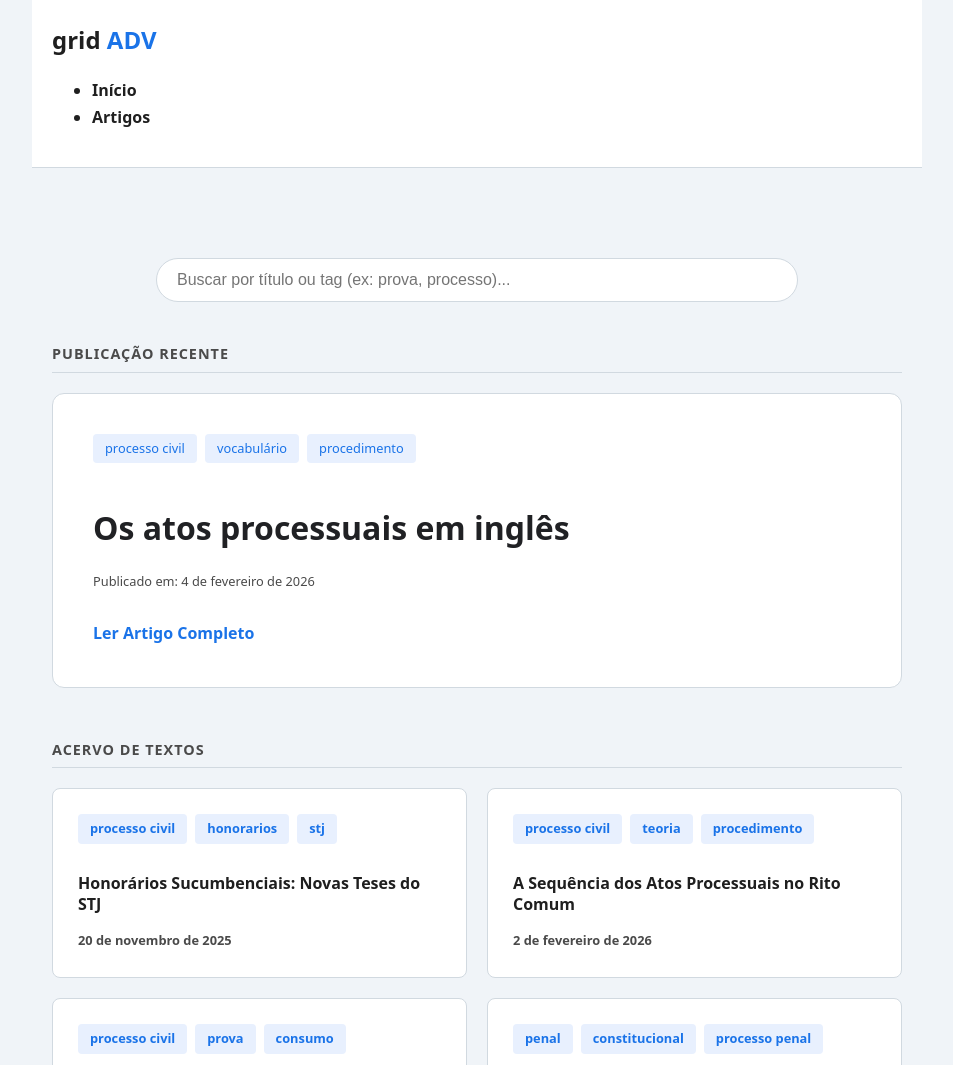
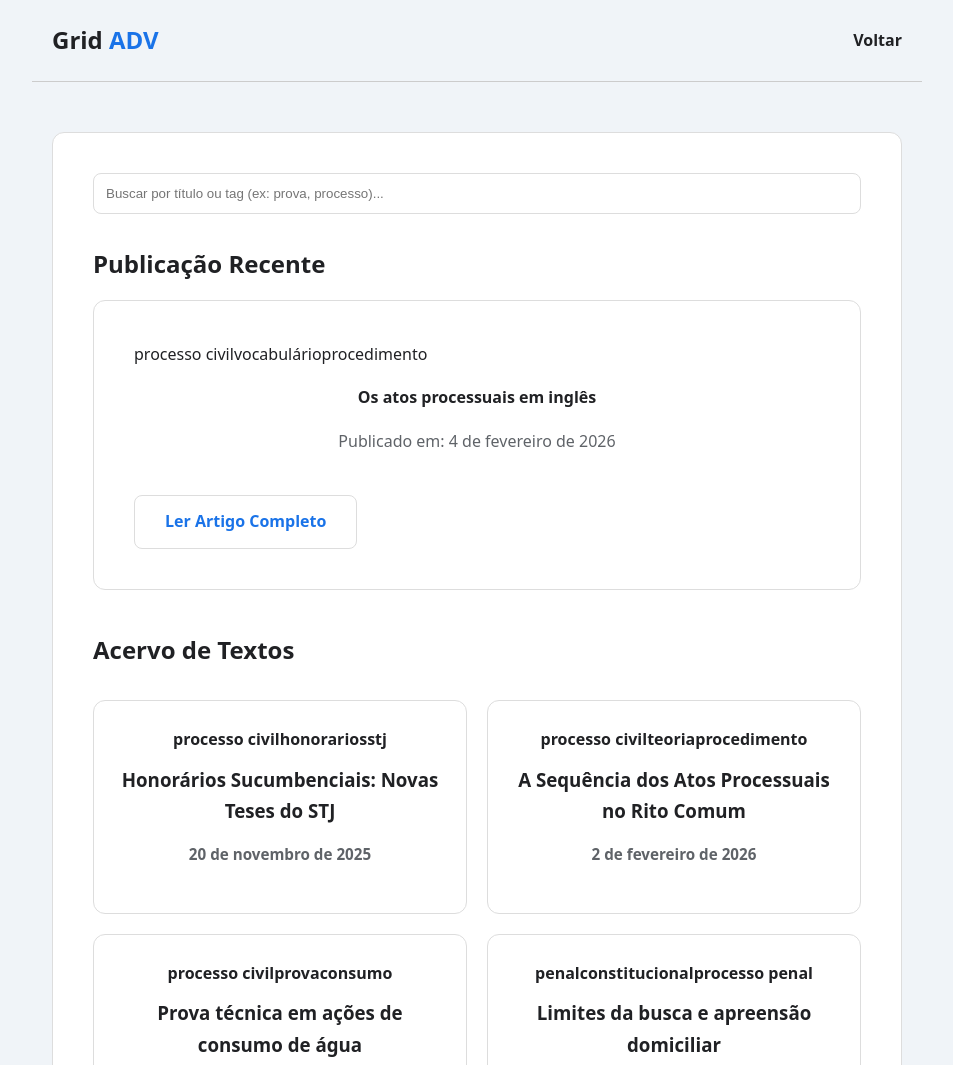
Before and after one commit to saas-grid/adv, a plain HTML site: page artigos/index.html in a window 1280 px wide. Shown: the top 1065 px of the page, without its empty margins (163-1116 px from the left). Drawn offline with Linux system fonts and the light colour scheme.

Commit message:
Update index.html

```diff
--- a/artigos/index.html
+++ b/artigos/index.html
@@ -3,140 +3,49 @@
 <head>
   <meta charset="UTF-8">
   <meta name="viewport" content="width=device-width, initial-scale=1.0">
-    <title>Artigos Técnicos | Painel ADV</title>
+  <title>Artigos Técnicos | Grid ADV</title>
   <link rel="stylesheet" href="../style.css">
-    <link href="https://fonts.googleapis.com/css2?family=Inter:wght@300;400;600;700&display=swap" rel="stylesheet">
-    <style>
-        /* Sobrescrita da Identidade Visual para Tom Azul Claro */
-        :root {
-            --bg-color: #f0f4f8; /* Azul claro estilo Gemini */
-            --card-bg: #ffffff;
-            --primary-blue: #1a73e8; /* Azul Google/Gemini */
-            --text-dark: #1f1f1f;
-            --text-gray: #4a4a4a;
-            --border-color: #d1d9e0;
-        }
-
-        body {
-            background-color: var(--bg-color);
-            color: var(--text-dark);
-        }
-
-        header {
-            background: var(--card-bg);
-            border-bottom: 1px solid var(--border-color);
-        }
-
-        .logo, nav ul li a { color: var(--text-dark) !important; }
-
-        /* Estilos do Repositório */
-        .search-container {
-            margin: 40px 0;
-            text-align: center;
-        }
-
-        #artigo-search {
-            width: 100%;
-            max-width: 600px;
-            padding: 12px 20px;
-            border-radius: 25px;
-            border: 1px solid var(--border-color);
-            font-size: 1rem;
-            outline: none;
-            transition: 0.3s;
-        }
-
-        #artigo-search:focus { border-color: var(--primary-blue); box-shadow: 0 0 8px rgba(26,115,232,0.2); }
-
-        .section-title {
-            font-size: 0.9rem;
-            text-transform: uppercase;
-            letter-spacing: 1px;
-            color: var(--text-gray);
-            margin-bottom: 20px;
-            border-bottom: 1px solid var(--border-color);
-            padding-bottom: 5px;
-        }
-
-        /* Artigo em Destaque */
-        .featured-article {
-            background: var(--card-bg);
-            padding: 40px;
-            border-radius: 12px;
-            border: 1px solid var(--border-color);
-            margin-bottom: 50px;
-        }
-
-        .featured-article h2 { font-size: 2rem; margin-bottom: 15px; }
-
-        .tag {
-            display: inline-block;
-            background: #e8f0fe;
-            color: var(--primary-blue);
-            padding: 4px 12px;
-            border-radius: 4px;
-            font-size: 0.8rem;
-            margin-right: 8px;
-            margin-bottom: 8px;
-        }
-
-        /* Lista de Artigos */
-        .articles-grid {
-            display: grid;
-            grid-template-columns: repeat(auto-fill, minmax(300px, 1fr));
-            gap: 20px;
-        }
-
-        .article-card {
-            background: var(--card-bg);
-            padding: 25px;
-            border-radius: 8px;
-            border: 1px solid var(--border-color);
-            text-decoration: none;
-            color: inherit;
-            transition: 0.2s;
-        }
-
-        .article-card:hover { border-color: var(--primary-blue); transform: translateY(-2px); }
-
-        .article-card h4 { margin-bottom: 10px; line-height: 1.3; }
-
-        .date-meta { font-size: 0.8rem; color: var(--text-gray); display: block; margin-top: 15px; }
-
-        .hidden { display: none; }
-    </style>
 </head>
-<body>
+<body class="home-page">
 
 <header>
-        <nav class="container">
-            <a href="../index.html" style="text-decoration: none;">
-            	<div class="logo">grid <span>ADV</span></div>
+  <a href="../index.html" class="logo">
+    Grid <span>ADV</span>
   </a>
-      	    <ul>
-          	 <li><a href="../index.html">Início</a></li>
-           	 <li><a href="index.html">Artigos</a></li>
-       	    </ul>
+  <nav>
+    <a href="../index.html" class="nav-link">Voltar</a>
   </nav>
 </header>
 
-    <main class="container">
-        <div class="search-container">
-            <input type="text" id="artigo-search" placeholder="Buscar por título ou tag (ex: prova, processo)...">
+<main>
+  <article class="content-block">
+    <div class="search-container" style="margin-bottom: 30px;">
+      <input type="text" id="artigo-search" placeholder="Buscar por título ou tag (ex: prova, processo)..."
+             style="width: 100%; padding: 12px; border-radius: 8px; border: 1px solid #ddd; box-sizing: border-box;">
     </div>
 
     <section id="featured-section">
-            <h3 class="section-title">Publicação Recente</h3>
+      <h2 class="section-title">Publicação Recente</h2>
       <div id="featured-container">
         </div>
     </section>
 
-        <section id="list-section">
-            <h3 class="section-title" id="grid-title">Acervo de Textos</h3>
-            <div class="articles-grid" id="articles-grid">
+    <section id="list-section" style="margin-top: 40px;">
+      <h2 class="section-title" id="grid-title">Acervo de Textos</h2>
+      <div class="grid" id="articles-grid">
         </div>
     </section>
+  </article>
 </main>
+
+<footer>
+  <nav>
+    <a href="../sobre.html">Sobre</a>
+    <a href="../apoie.html">Apoie</a>
+  </nav>
+  <p>Projeto desenvolvido por Helyson Hirata</p>
+  <p>&copy; 2026 Grid ADV</p>
+</footer>
 
 <script>
     document.addEventListener('DOMContentLoaded', () => {
@@ -147,11 +56,9 @@
 
         let allArticles = [];
 
-            // 1. Carregar dados do JSON
         fetch('artigos.json')
             .then(response => response.json())
             .then(data => {
-                    // Ordenar por data (decrescente)
                 allArticles = data.sort((a, b) => new Date(b.data) - new Date(a.data));
                 renderPage(allArticles);
             })
@@ -159,67 +66,51 @@
 
         function renderPage(articles) {
             if (articles.length === 0) return;
-
-    // 1. O mais recente continua sendo o destaque
-    const latest = articles[0];
-    renderFeatured(latest);
-
-    // 2. Pegamos o restante (excluindo o destaque)
-    let suggestions = articles.slice(1);
-
-    // 3. Embaralhamos a lista para ser aleatório
-    suggestions.sort(() => Math.random() - 0.5);
-
-    // 4. Limitamos aos 6 primeiros e renderizamos
+            renderFeatured(articles[0]);
+            let suggestions = articles.slice(1).sort(() => Math.random() - 0.5);
             renderGrid(suggestions.slice(0, 6));
         }
 
         function renderFeatured(art) {
             featuredContainer.innerHTML = `
-                    <article class="featured-article">
-                        <div>${art.tags.map(t => `<span class="tag">${t}</span>`).join('')}</div>
-                        <h2>${art.titulo}</h2>
-                        <span class="date-meta">Publicado em: ${formatDate(art.data)}</span>
-                        <br>
-                        <a href="${art.arquivo}" class="btn-card" style="margin-top:20px">Ler Artigo Completo</a>
+                <article class="content-block">
+                    <div style="margin-bottom:15px">${art.tags.map(t => `<span class="tag">${t}</span>`).join('')}</div>
+                    <h1>${art.titulo}</h1>
+                    <p class="subtitle">Publicado em: ${formatDate(art.data)}</p>
+                    <a href="${art.arquivo}" class="btn-sugestao">Ler Artigo Completo</a>
                 </article>
             `;
         }
 
         function renderGrid(articles) {
             articlesGrid.innerHTML = articles.map(art => `
-                    <a href="${art.arquivo}" class="article-card">
+                <a href="${art.arquivo}" class="card" style="text-decoration: none; color: inherit;">
                     <div>${art.tags.map(t => `<span class="tag">${t}</span>`).join('')}</div>
-                        <h4>${art.titulo}</h4>
-                        <span class="date-meta">${formatDate(art.data)}</span>
+                    <h3>${art.titulo}</h3>
+                    <p>${formatDate(art.data)}</p>
                 </a>
             `).join('');
         }
 
-            // 2. Sistema de Busca Client-side
         searchInput.addEventListener('input', (e) => {
             const term = e.target.value.toLowerCase();
-
             if (term.length > 0) {
-                    // Esconde destaque durante a busca para focar nos resultados
-                    document.getElementById('featured-section').classList.add('hidden');
+                document.getElementById('featured-section').style.display = 'none';
                 gridTitle.textContent = "Resultados da busca";
-
                 const filtered = allArticles.filter(art =>
                     art.titulo.toLowerCase().includes(term) ||
                     art.tags.some(tag => tag.toLowerCase().includes(term))
                 );
                 renderGrid(filtered);
             } else {
-                    document.getElementById('featured-section').classList.remove('hidden');
+                document.getElementById('featured-section').style.display = 'block';
                 gridTitle.textContent = "Acervo de Textos";
-                    renderGrid(allArticles.slice(1));
+                renderPage(allArticles);
             }
         });
 
         function formatDate(dateStr) {
-                const options = { year: 'numeric', month: 'long', day: 'numeric' };
-                return new Date(dateStr).toLocaleDateString('pt-BR', options);
+            return new Date(dateStr).toLocaleDateString('pt-BR', { year: 'numeric', month: 'long', day: 'numeric' });
         }
     });
 </script>
```
Lines whose indentation alone changed are shown as unchanged.
